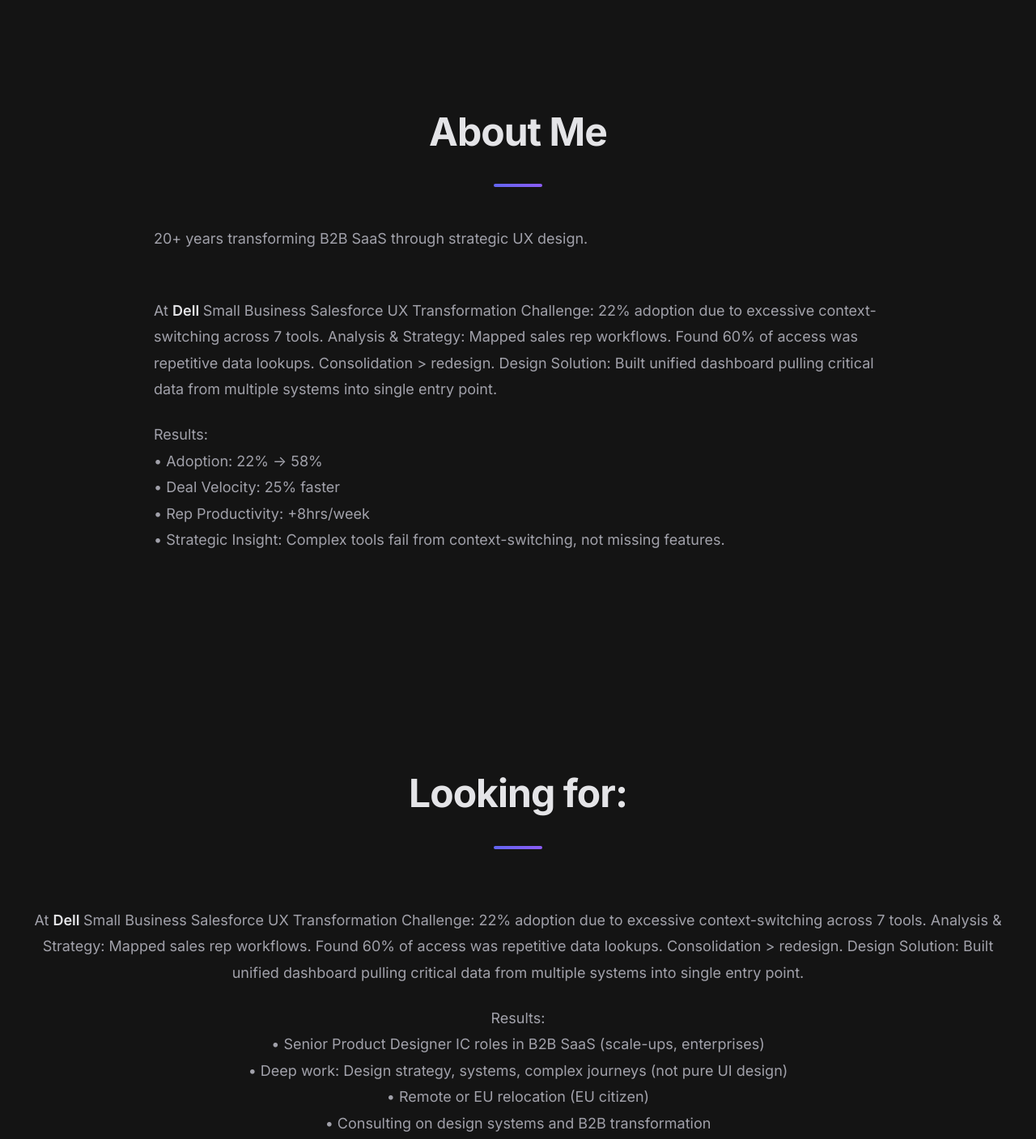
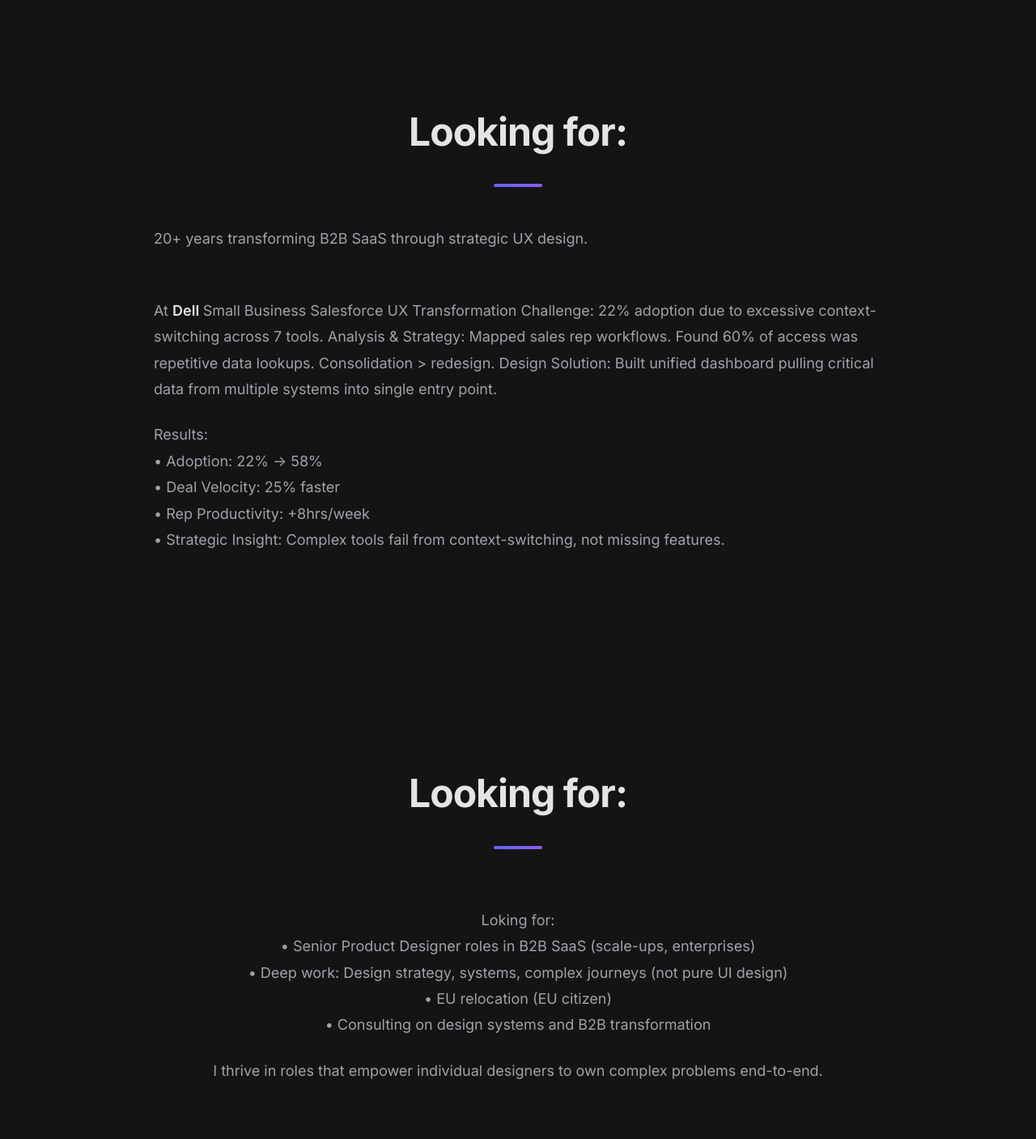
Before and after one commit to emersongoya/portfolio, a plain HTML site: page index.html in a window 1280 px wide. Shown: the part 4060-5467 px from the top of the page at 81% size. Drawn offline with Linux system fonts and the light colour scheme.

Commit message:
Update about section and contact details in index.html

```diff
--- a/index.html
+++ b/index.html
@@ -163,7 +163,7 @@
     <!-- Contact Section -->
     <section id="about" class="about-section">
             <div class="container">
-                <h2>About Me</h2>
+                <h2>Looking for:</h2>
                 <div class="about-content">
                     <p class="intro">
                         20+ years transforming B2B SaaS through strategic UX design.
@@ -179,21 +179,20 @@
                             <br>• Rep Productivity: +8hrs/week
                             <br>• Strategic Insight: Complex tools fail from context-switching, not missing features.
                         </p>
-                    </div>
+                   </div>
+                </div>
             </div>
-        </section>
+      </section>
 
 
     <section id="contact" class="contact-section">
         <div class="container">
             <h2>Looking for:</h2>
             <div class="experience-container">
-               <p>At <strong class="company-highlight">Dell </strong>Small Business Salesforce UX Transformation Challenge: 22% adoption due to excessive context-switching across 7 tools. Analysis & Strategy: Mapped sales rep workflows. Found 60% of
-    access was repetitive data lookups. Consolidation > redesign. Design Solution: Built unified dashboard pulling critical data from multiple systems into single entry point.</p>
-                <p>Results:
-                    <br>• Senior Product Designer IC roles in B2B SaaS (scale-ups, enterprises)
+                <p>Loking for:
+                    <br>• Senior Product Designer roles in B2B SaaS (scale-ups, enterprises)
                     <br>• Deep work: Design strategy, systems, complex journeys (not pure UI design)
-                    <br>• Remote or EU relocation (EU citizen)
+                    <br>• EU relocation (EU citizen)
                     <br>• Consulting on design systems and B2B transformation
                     <p>I thrive in roles that empower individual designers to own complex problems end-to-end.</p>
                 </p>
```
